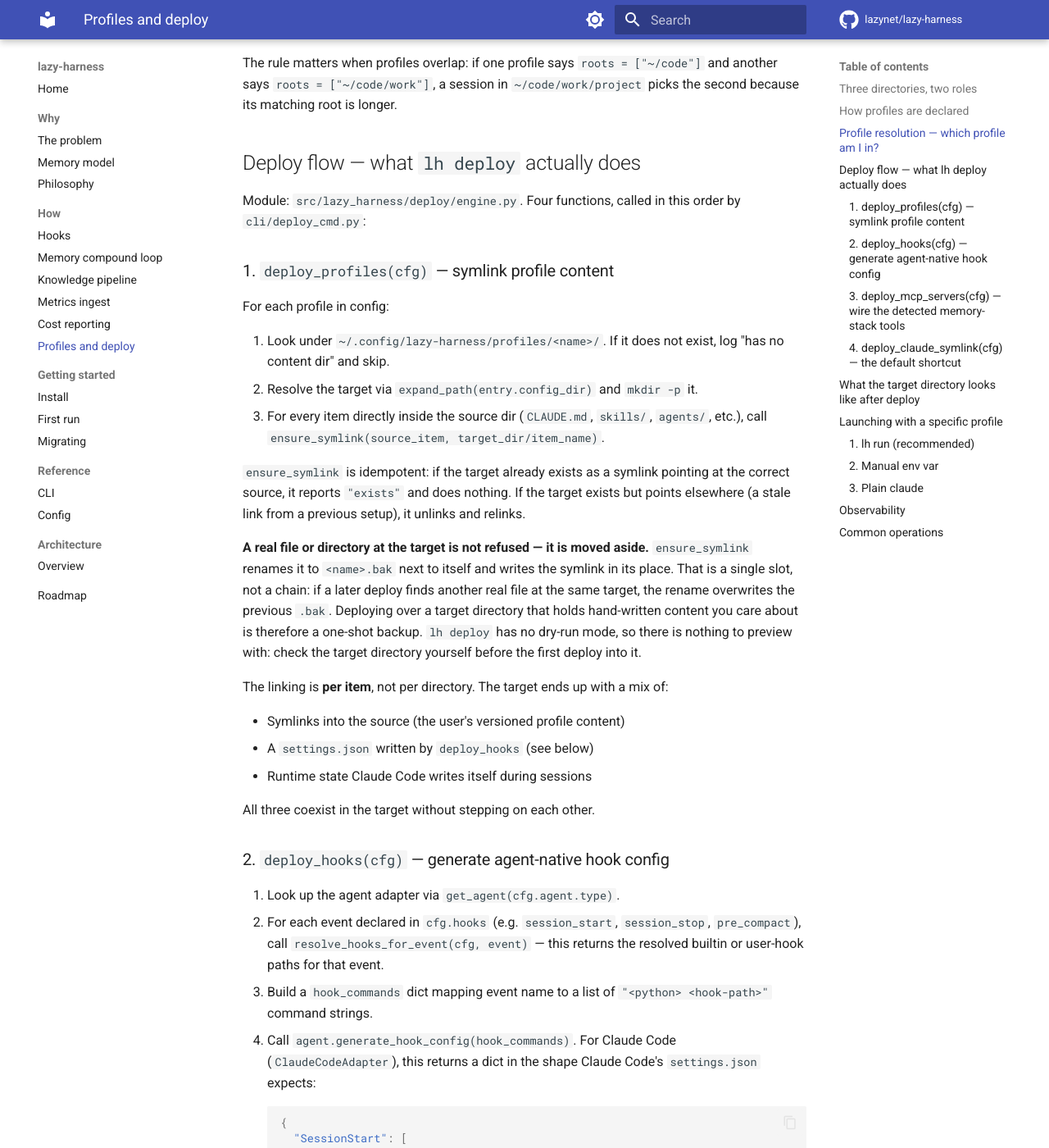
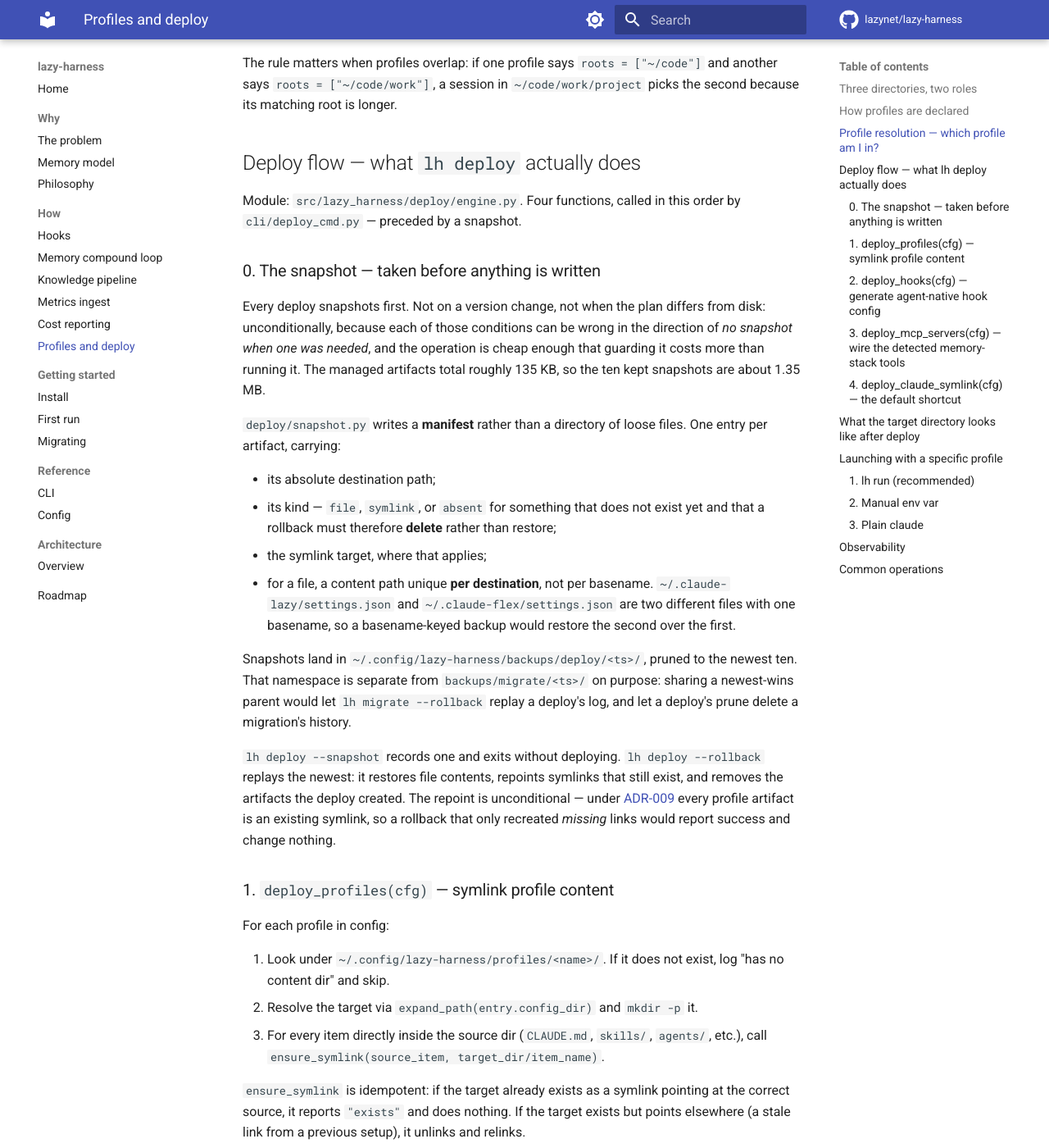
Before and after one commit to lazynet/lazy-harness, an MkDocs documentation site: the page built from docs/how/profiles-and-deploy.md, in a window 1280 px wide and 1400 px high, scrolled down 2289 px. Shown: the whole window at 82% size. Built offline with MkDocs 1.6.1 and Material for MkDocs 9.7.7, drawn with Linux system fonts in a browser that asks for light colours; comment, search, counter and statistics services are not loaded; some of the changed text lies outside the part shown.

Commit message:
docs(deploy): describe the snapshot that precedes every deploy
The coherence audit before 0.64.0 found the same shape three times: PR #279
updated docs/reference/cli.md with the new flags and left the architecture
page and the how page describing a deploy that no longer exists.

Also corrects the CLI file list, which said three deploy functions where the
same file's deploy section says four, and the one-shot-backup advice, which
predates the rollback path.

```diff
--- a/docs/how/profiles-and-deploy.md
+++ b/docs/how/profiles-and-deploy.md
@@ -85,7 +85,22 @@ The rule matters when profiles overlap: if one profile says `roots = ["~/code"]`
 
 ## Deploy flow — what `lh deploy` actually does
 
-Module: `src/lazy_harness/deploy/engine.py`. Four functions, called in this order by `cli/deploy_cmd.py`:
+Module: `src/lazy_harness/deploy/engine.py`. Four functions, called in this order by `cli/deploy_cmd.py` — preceded by a snapshot.
+
+### 0. The snapshot — taken before anything is written
+
+Every deploy snapshots first. Not on a version change, not when the plan differs from disk: unconditionally, because each of those conditions can be wrong in the direction of *no snapshot when one was needed*, and the operation is cheap enough that guarding it costs more than running it. The managed artifacts total roughly 135 KB, so the ten kept snapshots are about 1.35 MB.
+
+`deploy/snapshot.py` writes a **manifest** rather than a directory of loose files. One entry per artifact, carrying:
+
+- its absolute destination path;
+- its kind — `file`, `symlink`, or `absent` for something that does not exist yet and that a rollback must therefore **delete** rather than restore;
+- the symlink target, where that applies;
+- for a file, a content path unique **per destination**, not per basename. `~/.claude-lazy/settings.json` and `~/.claude-flex/settings.json` are two different files with one basename, so a basename-keyed backup would restore the second over the first.
+
+Snapshots land in `~/.config/lazy-harness/backups/deploy/<ts>/`, pruned to the newest ten. That namespace is separate from `backups/migrate/<ts>/` on purpose: sharing a newest-wins parent would let `lh migrate --rollback` replay a deploy's log, and let a deploy's prune delete a migration's history.
+
+`lh deploy --snapshot` records one and exits without deploying. `lh deploy --rollback` replays the newest: it restores file contents, repoints symlinks that still exist, and removes the artifacts the deploy created. The repoint is unconditional — under [ADR-009](https://github.com/lazynet/lazy-harness/blob/main/specs/adrs/009-profile-symlink-deploy.md) every profile artifact is an existing symlink, so a rollback that only recreated *missing* links would report success and change nothing.
 
 ### 1. `deploy_profiles(cfg)` — symlink profile content
 
@@ -97,7 +112,7 @@ For each profile in config:
 
 `ensure_symlink` is idempotent: if the target already exists as a symlink pointing at the correct source, it reports `"exists"` and does nothing. If the target exists but points elsewhere (a stale link from a previous setup), it unlinks and relinks.
 
-**A real file or directory at the target is not refused — it is moved aside.** `ensure_symlink` renames it to `<name>.bak` next to itself and writes the symlink in its place. That is a single slot, not a chain: if a later deploy finds another real file at the same target, the rename overwrites the previous `.bak`. Deploying over a target directory that holds hand-written content you care about is therefore a one-shot backup. `lh deploy` has no dry-run mode, so there is nothing to preview with: check the target directory yourself before the first deploy into it.
+**A real file or directory at the target is not refused — it is moved aside.** `ensure_symlink` renames it to `<name>.bak` next to itself and writes the symlink in its place. That is a single slot, not a chain: if a later deploy finds another real file at the same target, the rename overwrites the previous `.bak`. Deploying over a target directory that holds hand-written content you care about is therefore a one-shot backup. `lh deploy` still has no dry-run mode, so there is nothing to *preview* with — but the deploy snapshot above is taken before any of this runs, so `lh deploy --rollback` undoes it. The `.bak` slot and the snapshot are separate mechanisms: the snapshot restores what the harness manages, the `.bak` is what `ensure_symlink` did with a real file it found in the way.
 
 The linking is **per item**, not per directory. The target ends up with a mix of:
 
```
Also changed, not shown: docs/architecture/overview.md (+6 -2 lines).
